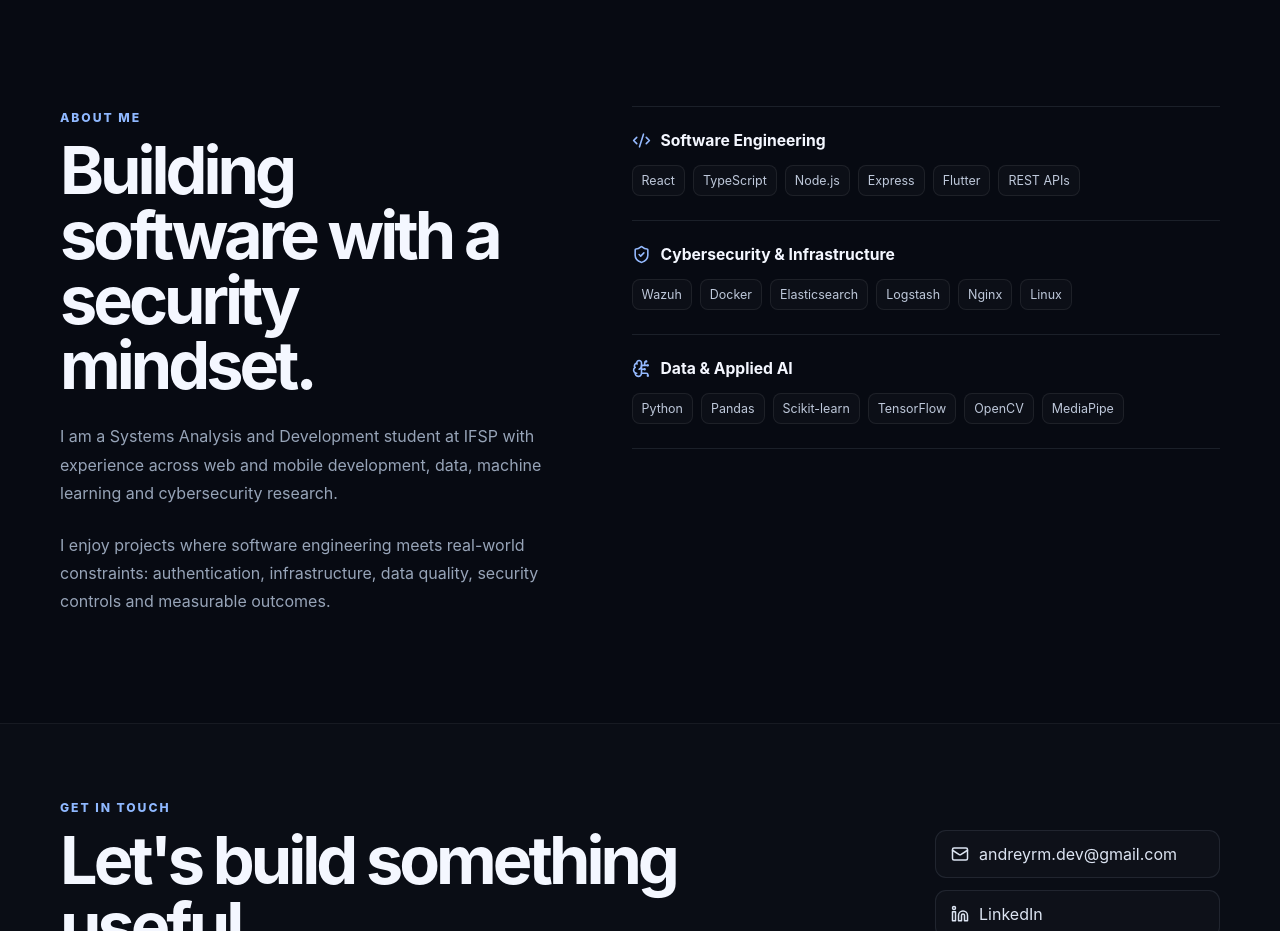
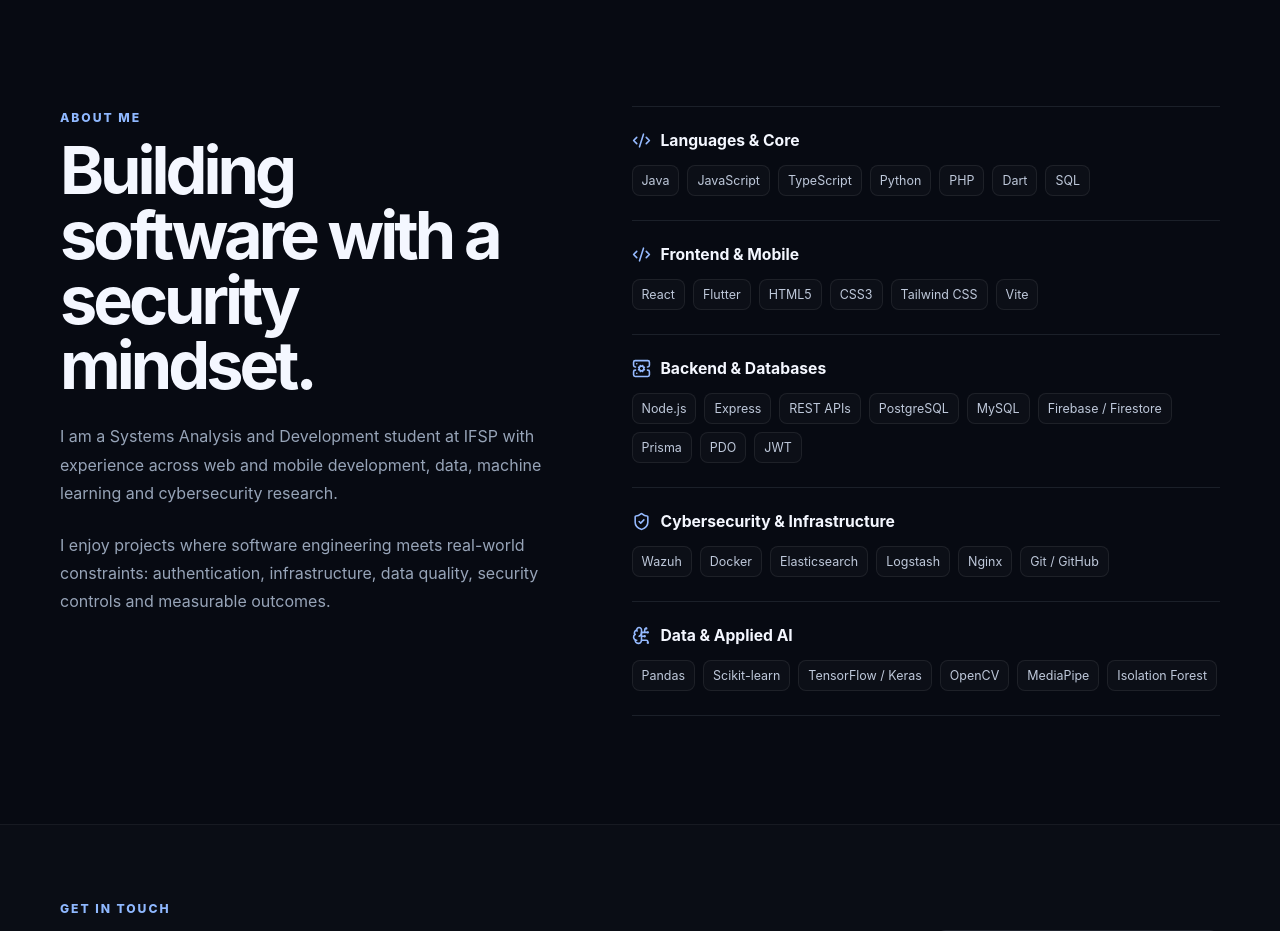
Before and after one commit to AndreyRodr/Portfolio, a React (Vite) app: page / in a window 1280 px wide. Shown: the part 3740-4671 px from the top of the page. Built offline with nearby package versions, Linux system fonts and the light colour scheme.

Commit message:
feat: reorganize skills to reflect GitHub projects

```diff
--- a/src/App.tsx
+++ b/src/App.tsx
@@ -110,7 +110,9 @@ const copy = {
         'I am a Systems Analysis and Development student at IFSP with experience across web and mobile development, data, machine learning and cybersecurity research.',
       p2:
         'I enjoy projects where software engineering meets real-world constraints: authentication, infrastructure, data quality, security controls and measurable outcomes.',
-      software: 'Software Engineering',
+      languages: 'Languages & Core',
+      webMobile: 'Frontend & Mobile',
+      backend: 'Backend & Databases',
       cyber: 'Cybersecurity & Infrastructure',
       data: 'Data & Applied AI',
     },
@@ -211,7 +213,9 @@ const copy = {
         'Sou estudante de Análise e Desenvolvimento de Sistemas no IFSP, com experiência em desenvolvimento web e mobile, dados, machine learning e pesquisa em cibersegurança.',
       p2:
         'Gosto de projetos em que engenharia de software encontra restrições do mundo real: autenticação, infraestrutura, qualidade de dados, controles de segurança e resultados mensuráveis.',
-      software: 'Engenharia de Software',
+      languages: 'Linguagens & Core',
+      webMobile: 'Frontend & Mobile',
+      backend: 'Backend & Bancos de Dados',
       cyber: 'Cibersegurança & Infraestrutura',
       data: 'Dados & IA Aplicada',
     },
@@ -228,17 +232,25 @@ const copy = {
 } as const
 
 const skills = {
-  software: {
+  languages: {
     icon: Code2,
-    items: ['React', 'TypeScript', 'Node.js', 'Express', 'Flutter', 'REST APIs'],
+    items: ['Java', 'JavaScript', 'TypeScript', 'Python', 'PHP', 'Dart', 'SQL'],
+  },
+  webMobile: {
+    icon: Code2,
+    items: ['React', 'Flutter', 'HTML5', 'CSS3', 'Tailwind CSS', 'Vite'],
+  },
+  backend: {
+    icon: ServerCog,
+    items: ['Node.js', 'Express', 'REST APIs', 'PostgreSQL', 'MySQL', 'Firebase / Firestore', 'Prisma', 'PDO', 'JWT'],
   },
   cyber: {
     icon: ShieldCheck,
-    items: ['Wazuh', 'Docker', 'Elasticsearch', 'Logstash', 'Nginx', 'Linux'],
+    items: ['Wazuh', 'Docker', 'Elasticsearch', 'Logstash', 'Nginx', 'Git / GitHub'],
   },
   data: {
     icon: BrainCircuit,
-    items: ['Python', 'Pandas', 'Scikit-learn', 'TensorFlow', 'OpenCV', 'MediaPipe'],
+    items: ['Pandas', 'Scikit-learn', 'TensorFlow / Keras', 'OpenCV', 'MediaPipe', 'Isolation Forest'],
   },
 }
 
@@ -322,7 +334,9 @@ function App() {
   ]
 
   const skillGroups = [
-    { title: t.about.software, ...skills.software },
+    { title: t.about.languages, ...skills.languages },
+    { title: t.about.webMobile, ...skills.webMobile },
+    { title: t.about.backend, ...skills.backend },
     { title: t.about.cyber, ...skills.cyber },
     { title: t.about.data, ...skills.data },
   ]
```
